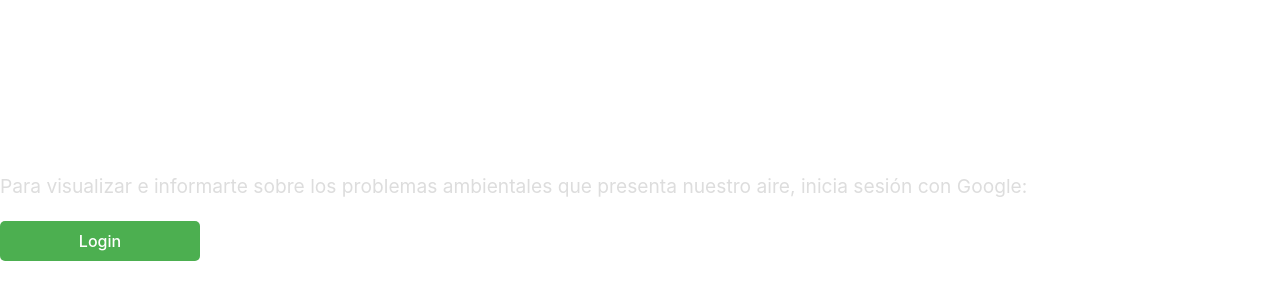
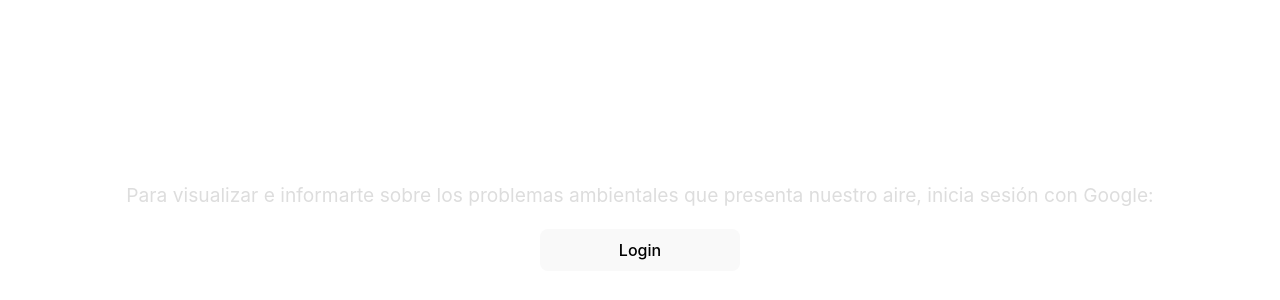
Before and after one commit to cantor11/skyshield-test, a React (Vite) app: page / in a window 1280 px wide. Shown: the part 236-536 px from the top of the page. Built offline with nearby package versions, Linux system fonts and the light colour scheme; no server answers.

Commit message:
Update Login.css

```diff
--- a/src/pages/login/Login.css
+++ b/src/pages/login/Login.css
@@ -1,3 +1,22 @@
+.container-login {
+    display: flex;
+    flex-direction: column;
+    align-items: center;
+    justify-content: center;
+    height: 100vh;
+    width: 100vw;
+    text-align: center;
+    padding: 20px;
+    box-sizing: border-box;
+    margin: 0;
+}
+
+.loading-text {
+    font-size: medium;
+    color: #666;
+    text-align: center;
+}
+
 .title-login {
     font-size: 3em;
     font-weight: bold;
@@ -10,18 +29,3 @@
     margin-bottom: 20px;
     color: #ddd;
 }
-
-.button-login {
-    width: 200px;
-    padding: 10px 20px;
-    font-size: 16px;
-    background-color: #4CAF50;
-    color: white;
-    border: none;
-    border-radius: 5px;
-    cursor: pointer;
-}
-
-.button-login:hover {
-    background-color: #45a049;
-}
```
